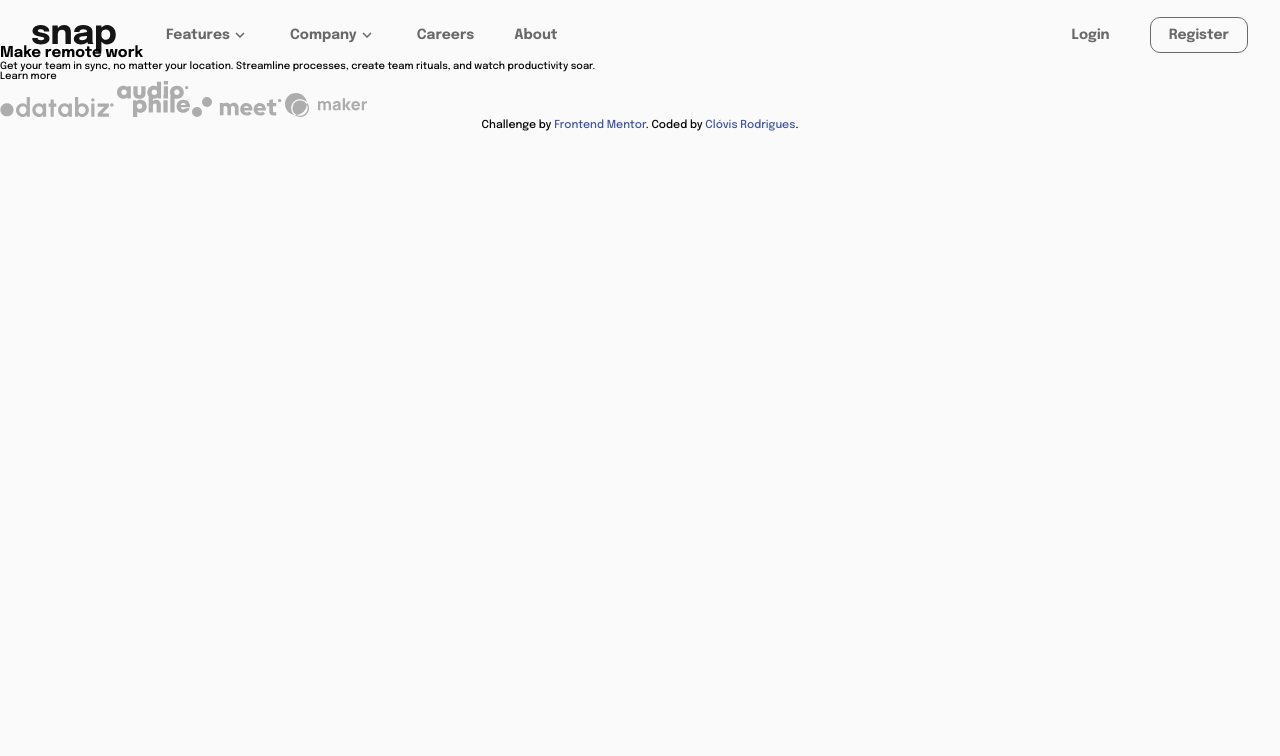
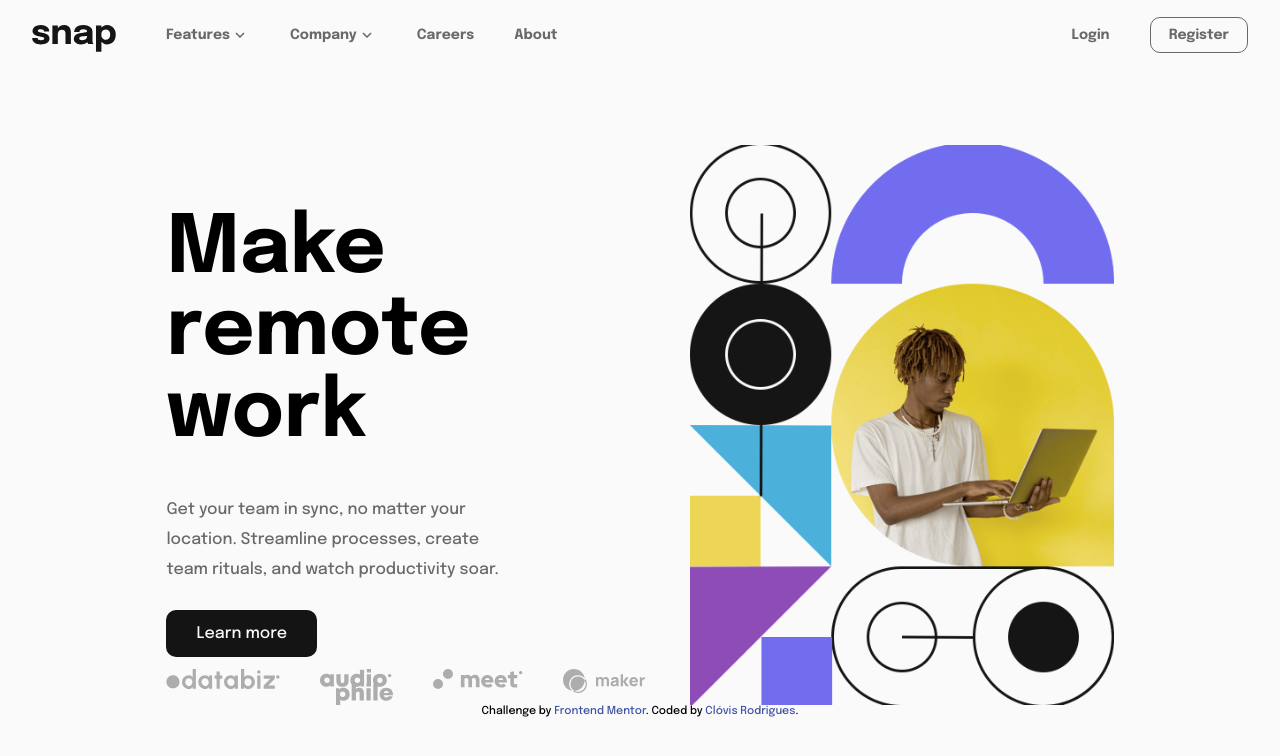
Before and after one commit to cloviswrodrigues/intro_section_with_dropdown_navigation, a website: page frontend/index.html in a window 1280 px wide. Drawn offline with Linux system fonts and the light colour scheme.

Commit message:
stylized main section

```diff
--- a/frontend/scss/_base.scss
+++ b/frontend/scss/_base.scss
@@ -14,12 +14,17 @@ a {
 }
 
 html {
+    width: 100%;
+    height: 100%;
     font-family: 'Epilogue', sans-serif;
     font-size: 10px;
 }
 
 body {
+    width: 100%;
+    height: 100%;
     background-color: $color-almost-white;
+    overflow-y: hidden;
 }
 
 li {
--- a/frontend/scss/_component.scss
+++ b/frontend/scss/_component.scss
@@ -8,3 +8,58 @@
         color: $color-almost-black;
     }
 }
+
+.btn-bg-black {
+    background-color: $color-almost-black;
+    font-size: 1.6rem;
+    color: $color-almost-white;
+}
+
+.section {
+    width: 74%;
+    margin: 10rem auto 0 auto;
+    display: grid;
+    grid-template-columns: 1fr 1fr;
+    gap: 10rem;
+    align-items: center;
+    position: relative;
+
+    &__content {
+
+        h1 {
+            font-size: 8rem;
+            font-weight: 700;
+            margin-bottom: 4rem;
+        }
+
+        p {
+            width: 80%;
+            font-size: 1.6rem;
+            color: $color-medium-gray;
+            line-height: 3rem;
+            margin-bottom: 4rem;
+        }
+
+        a {
+            background-color: $color-almost-black;
+            font-size: 1.6rem;
+            color: $color-almost-white;
+            padding: 1.5rem 3rem;
+            border-radius: 10px;
+        }
+    }
+
+    &__img-hero {
+        width: 100%;
+        height: 70vh;
+        background: url(../images/image-hero-desktop.png) no-repeat center;
+        background-size: cover;
+    }
+
+    &__clients {
+        position: absolute;
+        bottom: 0px;
+        display: flex;
+        gap: 4rem;
+    }
+}
```
Also changed, not shown: frontend/css/main.css, 1 other file.
